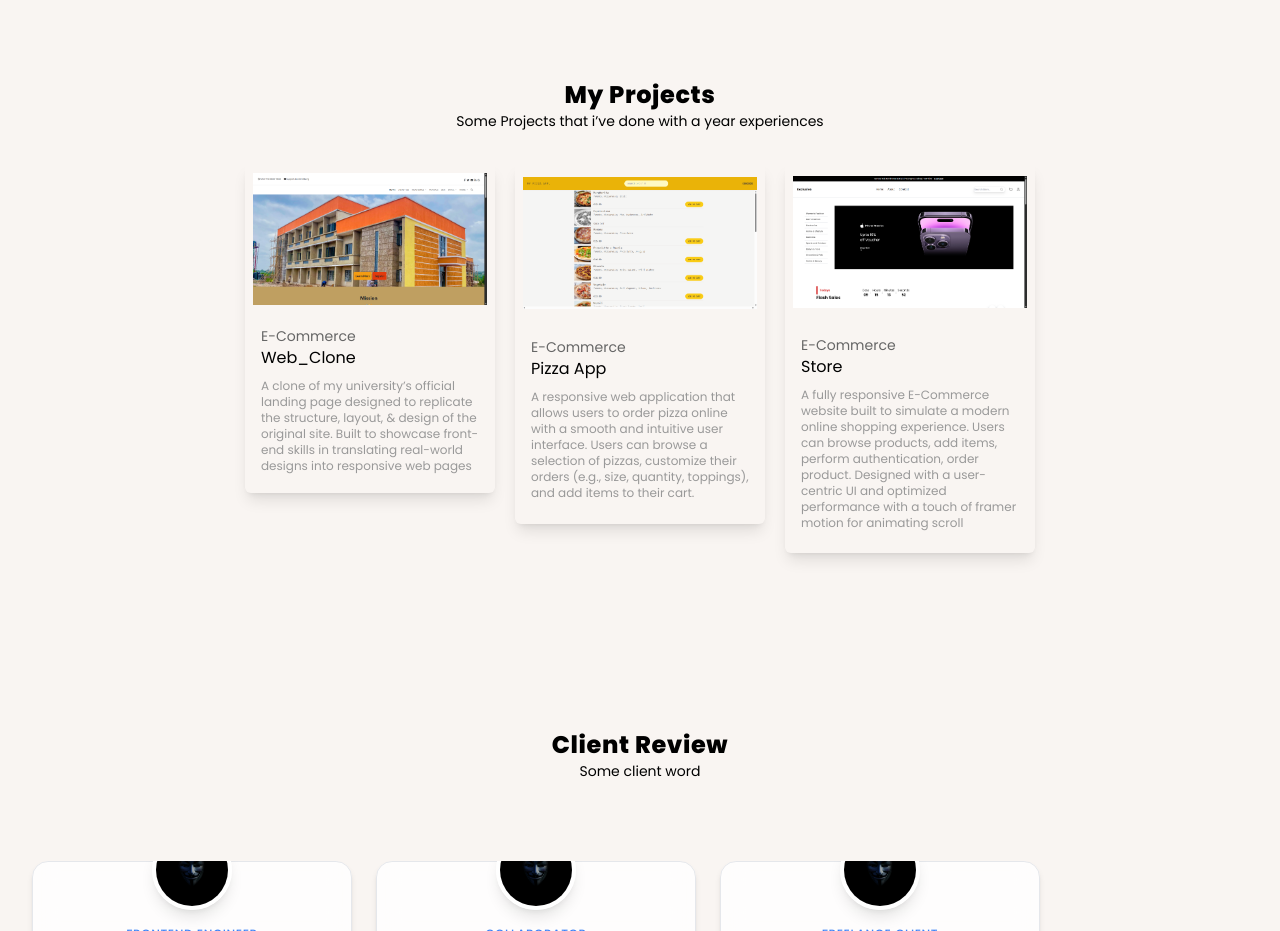
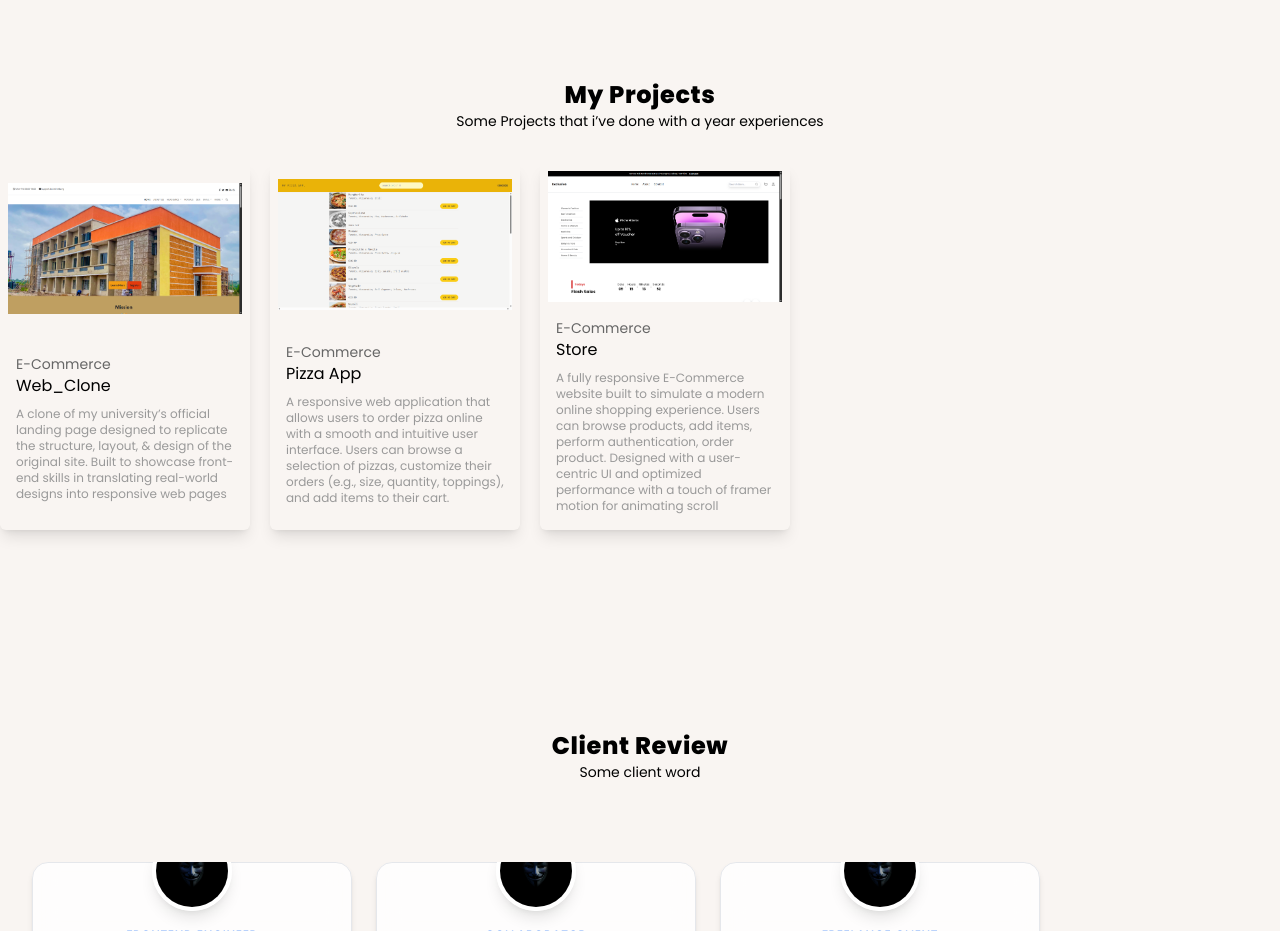
Before and after one commit to Dev-Kennyy/Kenny, a React (Vite) app: page / in a window 1280 px wide. Shown: the part 1920-2851 px from the top of the page. Built offline with nearby package versions, Linux system fonts and the light colour scheme.

Commit message:
fixed height

```diff
--- a/src/Section3/TheDiv.jsx
+++ b/src/Section3/TheDiv.jsx
@@ -1,6 +1,6 @@
 function TheDiv({ children }) {
   return (
-    <div className="flex h-44 w-64 min-w-[14rem] flex-col items-center justify-center rounded-xl border-2 border-b-4 border-r-4 border-black bg-white p-4 text-center text-black shadow-md transition-all duration-300 ease-in-out hover:-translate-y-2 hover:scale-105 hover:shadow-2xl sm:h-48 sm:w-72">
+    <div className="flex h-56 w-64 min-w-[14rem] flex-col items-center justify-center rounded-xl border-2 border-b-4 border-r-4 border-black bg-white p-4 text-center text-black shadow-md transition-all duration-300 ease-in-out hover:-translate-y-2 hover:scale-105 hover:shadow-2xl sm:h-48 sm:w-72">
       {children}
     </div>
   );
--- a/src/Section5/Card.jsx
+++ b/src/Section5/Card.jsx
@@ -6,7 +6,7 @@ function Card({ header, client, details, height, src, link }) {
   }
   return (
     <div
-      className={`sm:flex- flex w-[250px] flex-row flex-wrap items-center gap-1 rounded-md border-black p-2 text-left shadow-lg ${height} cursor-pointer hover:scale-105`}
+      className={`sm:flex- flex w-[250px] flex-row flex-wrap items-center gap-1 rounded-md border-black p-2 text-left shadow-lg ${height} h-full cursor-pointer hover:scale-105`}
       onClick={handleClick(link)}
     >
       <img src={src} alt="" className="h-[] w-full" />
--- a/src/Section5/Cards.jsx
+++ b/src/Section5/Cards.jsx
@@ -2,7 +2,12 @@ import Card from './Card';
 
 function Cards() {
   return (
-    <div className="flex flex-wrap justify-center gap-5 px-4 pt-8 sm:flex-nowrap">
+    <div className="w-full pt-8">
+      <div
+        className="flex snap-x snap-mandatory flex-nowrap gap-5 overflow-x-auto pb-6"
+        style={{ WebkitOverflowScrolling: 'touch' }}
+      >
+        <div className="w- flex-shrink-0 snap-center">
           <Card
             header="E-Commerce"
             client="Web_Clone"
@@ -11,6 +16,9 @@ function Cards() {
             height="h-[330px]"
             link="https://lautechclone.netlify.app/"
           />
+        </div>
+
+        <div className="flex-shrink-0 snap-center">
           <Card
             header="E-Commerce"
             client="Pizza App"
@@ -19,6 +27,9 @@ function Cards() {
             height="h-[361px]"
             link="https://kennyfood.vercel.app/"
           />
+        </div>
+
+        <div className="flex-shrink-0 snap-center">
           <Card
             header="E-Commerce"
             client="Store"
@@ -28,6 +39,8 @@ function Cards() {
             link="https://ecommercekenny.vercel.app/"
           />
         </div>
+      </div>
+    </div>
   );
 }
 
```
Lines whose indentation alone changed are shown as unchanged.
